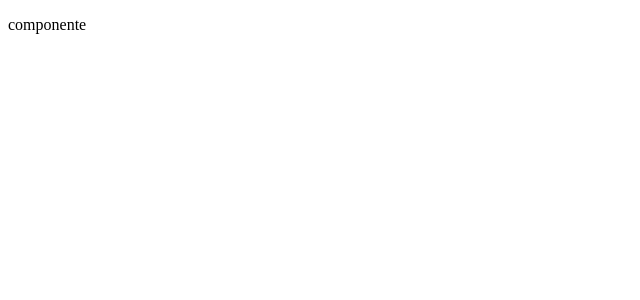
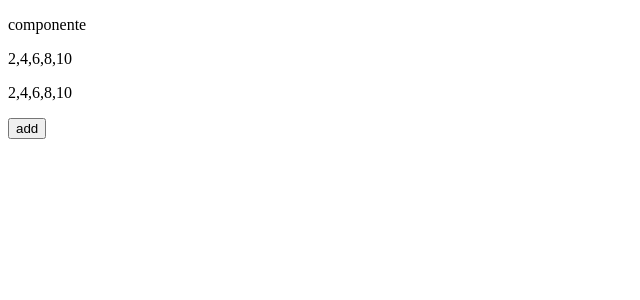
Before and after one commit to JAdrianP/CursoAngularStackBlitz2023, an Angular app: page / in a window 1280 px wide. Shown: the top 300 px of the page, without its empty margins (0-640 px from the left). Built offline with nearby package versions, Linux system fonts and the light colour scheme.

Commit message:
ejemplo de pipe puro e impuro

```diff
--- a/src/app/app.component.html
+++ b/src/app/app.component.html
@@ -1 +1,6 @@
 <p>componente </p>
+
+<p>{{data | pure}}</p>
+<p>{{data | impure}}</p>
+
+<button (click)="data.push(4)">add</button>
--- a/src/app/app.component.ts
+++ b/src/app/app.component.ts
@@ -8,30 +8,30 @@ import { Component } from '@angular/core';
 export class AppComponent {
   title = 'testAngular';
 
-
-  constructor(){
+  data: number[] = [1, 2, 3, 4, 5, 6, 7, 8, 9, 10];
+  constructor() {
 
     console.log("--------------funciones puras----------------");
 
-    console.log(this.pureExample(3,4));
-    console.log(this.pureExample(2,5));
-    console.log(this.pureExample(4,4));
-    console.log(this.pureExample(9,1));
+    console.log(this.pureExample(3, 4));
+    console.log(this.pureExample(2, 5));
+    console.log(this.pureExample(4, 4));
+    console.log(this.pureExample(9, 1));
 
     console.log("--------------funciones impuras----------------");
 
-    console.log(this.impureExample(9,1))
-    console.log(this.impureExample(9,1))
-    console.log(this.impureExample(9,1))
-    console.log(this.impureExample(9,1))
+    console.log(this.impureExample(9, 1))
+    console.log(this.impureExample(9, 1))
+    console.log(this.impureExample(9, 1))
+    console.log(this.impureExample(9, 1))
 
   }
 
-  pureExample(a:number, b:number):number{
-    return a+b
+  pureExample(a: number, b: number): number {
+    return a + b
   }
 
-  impureExample(a:number,b:number):number{
+  impureExample(a: number, b: number): number {
 
     return a + b + Math.round(10 * Math.random());
   }
--- a/src/app/app.module.ts
+++ b/src/app/app.module.ts
@@ -3,10 +3,14 @@ import { BrowserModule } from '@angular/platform-browser';
 
 import { AppRoutingModule } from './app-routing.module';
 import { AppComponent } from './app.component';
+import { PurePipe } from './pure.pipe';
+import { ImpurePipe } from './impure.pipe';
 
 @NgModule({
   declarations: [
-    AppComponent
+    AppComponent,
+    PurePipe,
+    ImpurePipe
   ],
   imports: [
     BrowserModule,
--- /dev/null
+++ b/src/app/impure.pipe.ts
@@ -0,0 +1,15 @@
+import { Pipe, PipeTransform } from '@angular/core';
+
+@Pipe({
+  name:'impure',
+  pure:false
+  //por defecto los pipes son puros
+
+})
+export class ImpurePipe implements PipeTransform {
+
+    transform(data: number[], args?: any) {
+        return data.filter(n => n%2 === 0);
+    }
+
+}
--- /dev/null
+++ b/src/app/pure.pipe.ts
@@ -0,0 +1,15 @@
+import { Pipe, PipeTransform } from '@angular/core';
+
+@Pipe({
+  name:'pure',
+  pure: true
+  //por defecto los pipes son puros
+
+})
+export class PurePipe implements PipeTransform {
+
+    transform(data: number[], args?: any) {
+      return data.filter(n => n%2 === 0);
+  }
+
+}
```
